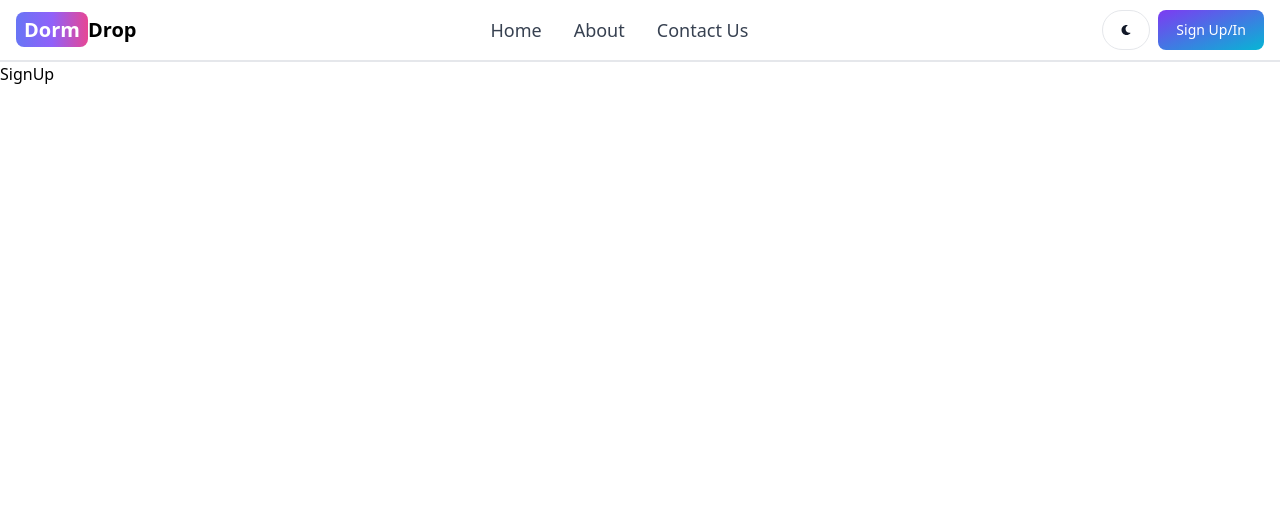
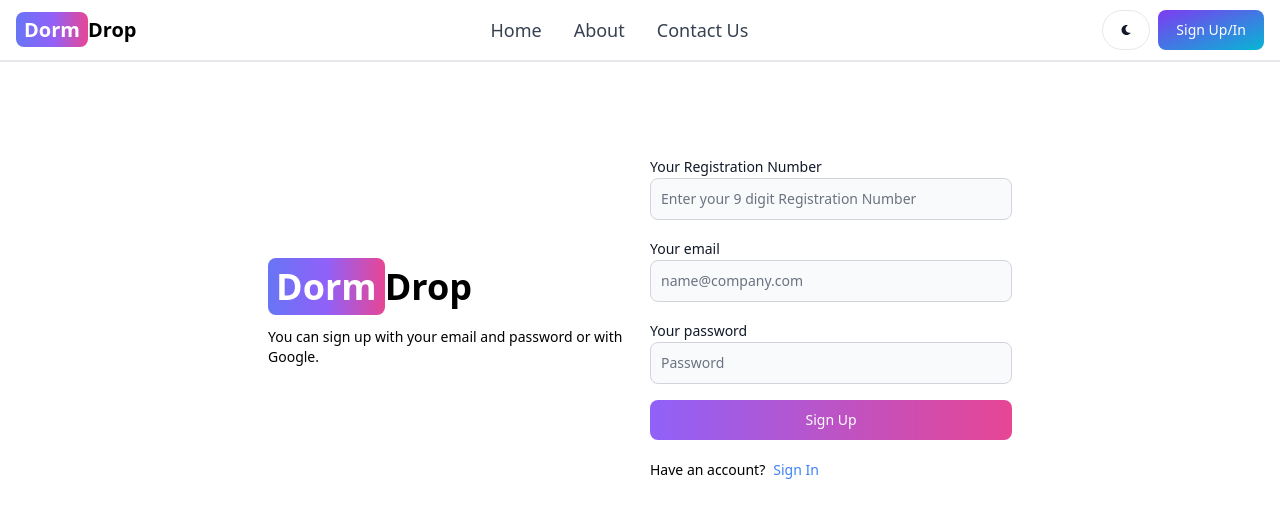
Before and after one commit to shashwat172002/DormDroP, a React (Vite) app in the folder client/: page /signup in a window 1280 px wide. Shown: the top 518 px of the page. Built offline with nearby package versions, Linux system fonts and the light colour scheme; the HTML template or start-up script is replaced by a standard one.

Commit message:
whole signup functionality completed

```diff
--- a/client/src/components/Header.jsx
+++ b/client/src/components/Header.jsx
@@ -16,15 +16,11 @@
         Drop
       </Link>
 
-
-
-
-
       <div className="flex gap-2 md:order-2">
         <Button className="w-12 h-10 hidden sm:inline" color="gray" pill>
           <FaMoon />
         </Button>
-        <Link to="/signin">
+        <Link to="/signup">
           <Button gradientDuoTone="purpleToBlue">Sign Up/In</Button>
         </Link>
         <Navbar.Toggle />
@@ -32,13 +28,19 @@
 
       <Navbar.Collapse>
         <Navbar.Link active={path === "/"} as={"div"}>
-          <Link to="/" className="text-lg">Home</Link>
+          <Link to="/" className="text-lg">
+            Home
+          </Link>
         </Navbar.Link>
         <Navbar.Link active={path === "/about"} as={"div"}>
-          <Link to="/about" className="text-lg">About</Link>
+          <Link to="/about" className="text-lg">
+            About
+          </Link>
         </Navbar.Link>
         <Navbar.Link active={path === "/contactus"} as={"div"}>
-          <Link to="/contactus" className="text-lg">Contact Us</Link>
+          <Link to="/contactus" className="text-lg">
+            Contact Us
+          </Link>
         </Navbar.Link>
       </Navbar.Collapse>
     </Navbar>
--- a/client/src/pages/SignUp.jsx
+++ b/client/src/pages/SignUp.jsx
@@ -1,11 +1,116 @@
-import React from 'react'
+import { Alert, Button, Label, Spinner, TextInput } from 'flowbite-react';
+import { useState } from 'react';
+import { Link, useNavigate } from 'react-router-dom';
 
-function SignUp() {
+export default function SignUp() {
+  const [formData, setFormData] = useState({});
+  const [errorMessage, setErrorMessage] = useState(null);
+  const [loading, setLoading] = useState(false);
+  const navigate = useNavigate();
+  const handleChange = (e) => {
+    setFormData({ ...formData, [e.target.id]: e.target.value.trim() });
+  };
+  const handleSubmit = async (e) => {
+    e.preventDefault();
+    if (!formData.username || !formData.email || !formData.password) {
+      return setErrorMessage('Please fill out all fields.');
+    }
+    try {
+      setLoading(true);
+      setErrorMessage(null);
+      const res = await fetch('/api/auth/signup', {
+        method: 'POST',
+        headers: { 'Content-Type': 'application/json' },
+        body: JSON.stringify(formData),
+      });
+      const data = await res.json();
+      if (data.success === false) {
+        return setErrorMessage(data.message);
+      }
+      setLoading(false);
+      if(res.ok) {
+        navigate('/signin');
+      }
+    } catch (error) {
+      setErrorMessage(error.message);
+      setLoading(false);
+    }
+  };
   return (
-    <div>
-      SignUp
+    <div className='min-h-screen mt-20'>
+      <div className='flex p-3 max-w-3xl mx-auto flex-col md:flex-row md:items-center gap-5'>
+        {/* left */}
+        <div className='flex-1'>
+          <Link to='/' className='font-bold dark:text-white text-4xl'>
+            <span className='px-2 py-1 bg-gradient-to-r from-indigo-500 via-purple-500 to-pink-500 rounded-lg text-white'>
+              Dorm
+            </span>
+            Drop
+          </Link>
+          <p className='text-sm mt-5'>
+            You can sign up with your email and password
+            or with Google.
+          </p>
+        </div>
+        {/* right */}
+
+        <div className='flex-1'>
+          <form className='flex flex-col gap-4' onSubmit={handleSubmit}>
+            <div>
+              <Label value='Your Registration Number' />
+              <TextInput
+                type='text'
+                placeholder='Enter your 9 digit Registration Number'
+                id='username'
+                onChange={handleChange}
+              />
+            </div>
+            <div>
+              <Label value='Your email' />
+              <TextInput
+                type='email'
+                placeholder='name@company.com'
+                id='email'
+                onChange={handleChange}
+              />
+            </div>
+            <div>
+              <Label value='Your password' />
+              <TextInput
+                type='password'
+                placeholder='Password'
+                id='password'
+                onChange={handleChange}
+              />
+            </div>
+            <Button
+              gradientDuoTone='purpleToPink'
+              type='submit'
+              disabled={loading}
+            >
+              {loading ? (
+                <>
+                  <Spinner size='sm' />
+                  <span className='pl-3'>Loading...</span>
+                </>
+              ) : (
+                'Sign Up'
+              )}
+            </Button>
+          </form>
+          <div className='flex gap-2 text-sm mt-5'>
+            <span>Have an account?</span>
+            <Link to='/signin' className='text-blue-500'>
+              Sign In
+            </Link>
+          </div>
+          {errorMessage && (
+            <Alert className='mt-5' color='failure'>
+              {errorMessage}
+            </Alert>
+          )}
+        </div>
+      </div>
     </div>
-  )
+  );
 }
-
-export default SignUp
--- a/client/vite.config.js
+++ b/client/vite.config.js
@@ -1,7 +1,15 @@
-import { defineConfig } from 'vite'
-import react from '@vitejs/plugin-react-swc'
+import { defineConfig } from 'vite';
+import react from '@vitejs/plugin-react-swc';
 
 // https://vitejs.dev/config/
 export default defineConfig({
+  server: {
+    proxy: {
+      '/api': {
+        target: 'http://localhost:3000',
+        secure: false,
+      },
+    },
+  },
   plugins: [react()],
-})
+});
```
